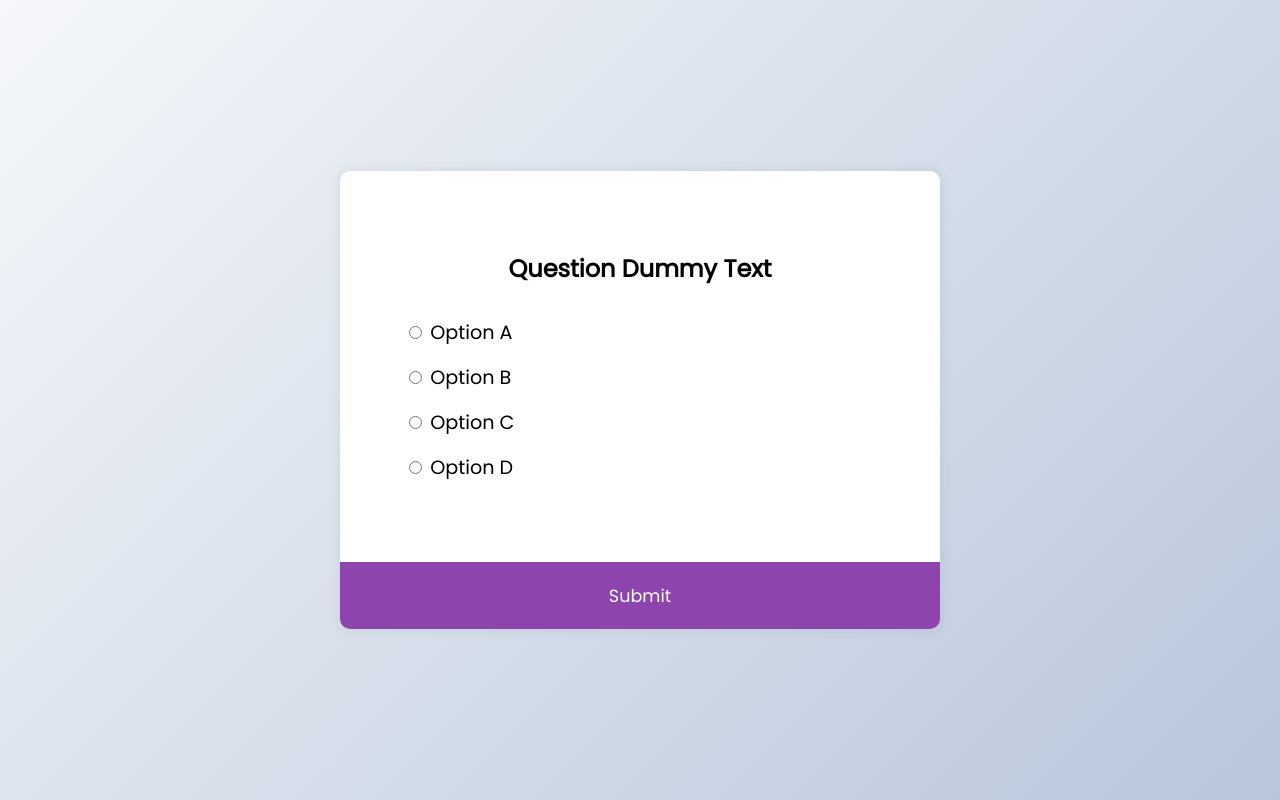
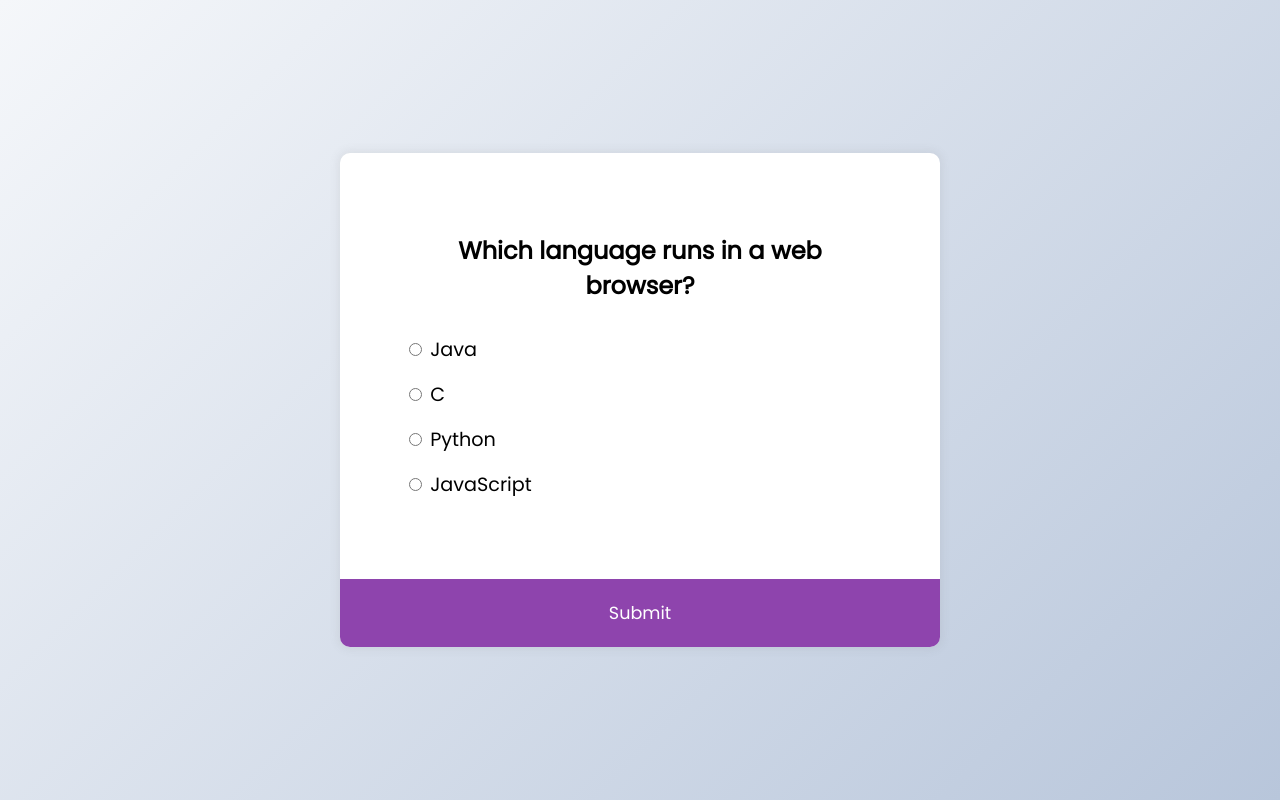
Before and after one commit to acciojob/quiz-RoshiniSai929, a website: page main.html in a window 1280 px wide. Drawn offline with Linux system fonts and the light colour scheme.

```diff
--- a/main.html
+++ b/main.html
@@ -14,23 +14,23 @@
 <body>
 	<div class="quiz-container" id="quiz">
       <div class="quiz-header">
-        <h2 id="question">Question Dummy Text</h2>
+        <h2 id="question">Which language runs in a web browser?</h2>
         <ul>
           <li>
             <input type="radio" name="answer" id="a" class="answer">
-            <label for="a" id="a_text">Option A</label>
+            <label for="a" id="a_text">Java<label>
           </li>
           <li>
             <input type="radio" name="answer" id="b" class="answer">
-            <label for="b" id="b_text">Option B</label>
+            <label for="b" id="b_text">C</label>
           </li>
           <li>
             <input type="radio" name="answer" id="c" class="answer">
-            <label for="c" id="c_text">Option C</label>
+            <label for="c" id="c_text">Python</label>
           </li>
           <li>
             <input type="radio" name="answer" id="d" class="answer">
-            <label for="d" id="d_text">Option D</label>
+            <label for="d" id="d_text">JavaScript</label>
           </li>
         </ul>
       </div>
@@ -38,6 +38,7 @@
       <button id="submit">Submit</button>
     </div>
 
+
 </body>
 
 </html>
```
